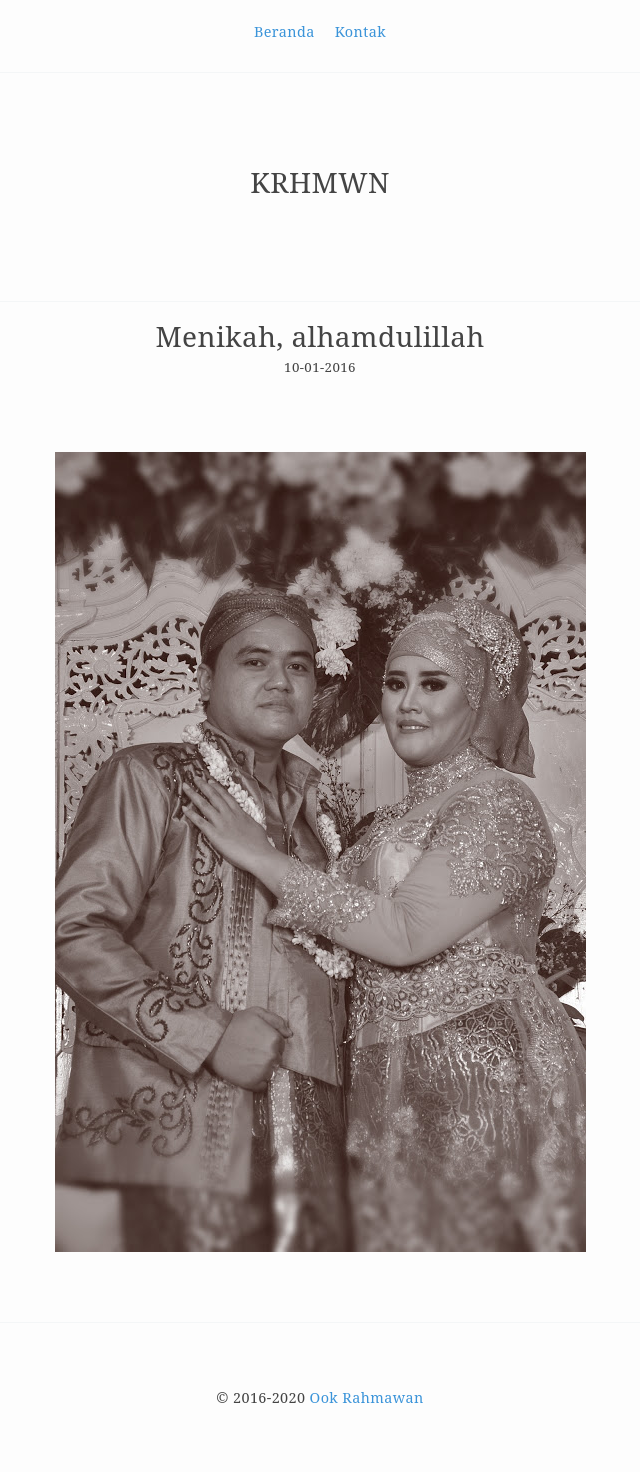
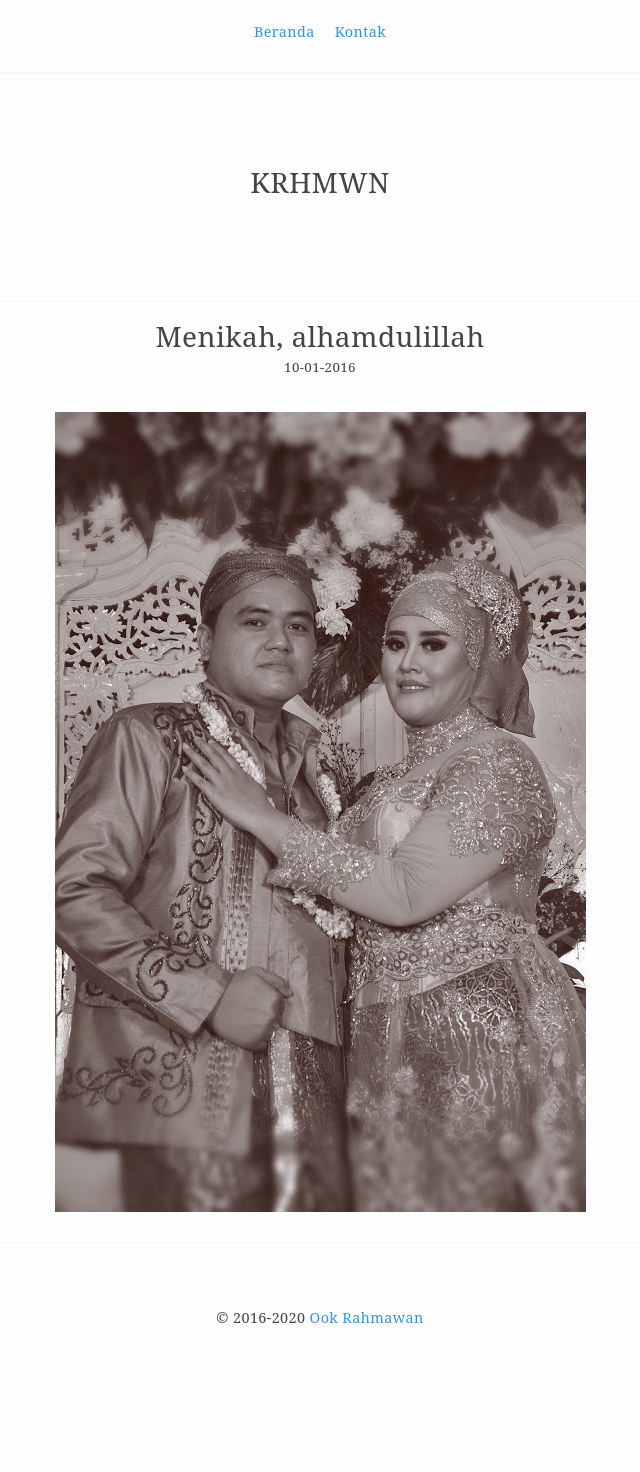
Before and after one commit to krhmwn/krhmwn.github.io, a Jekyll site: the page built from _posts/2016-01-10-menikah-alhamdulillah.markdown, in a window 1280 px wide. Shown: the whole page, without its empty margins (320-960 px from the left). Built offline with Jekyll 4.4.1, drawn with Linux system fonts in a browser that asks for light colours; after the commit the page ends 1392 px from its top, so only the background shows below that.

Commit message:
Update v.4.5
update layout post

```diff
--- a/_layouts/post.html
+++ b/_layouts/post.html
@@ -7,4 +7,4 @@ layout: default
 <h2>{{page.title}}</h2>
 {% endif %}<small>{{ page.date | date: "%d-%m-%Y"}}</small>
 </header>
-<p>{{content}}</p>
+{{content}}
```
